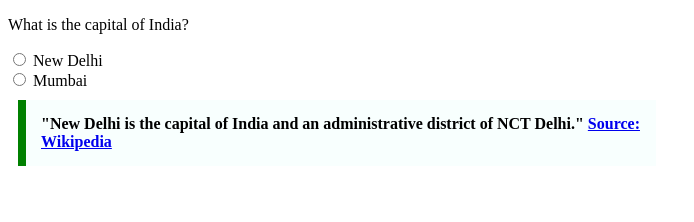
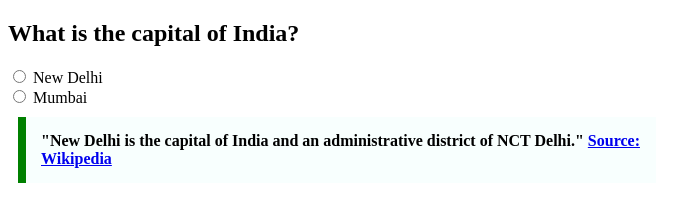
Before and after one commit to acciojob/trivia-satishcoderZZ1, a website: page main.html in a window 1280 px wide. Shown: the whole page, without its empty margins (0-694 px from the left). Drawn offline with Linux system fonts and the light colour scheme.

Commit message:
created a submission

```diff
--- a/main.html
+++ b/main.html
@@ -17,7 +17,7 @@
 
 <body>
 	<form>
-		<p>What is the capital of India?</p>
+		<h2>What is the capital of India?</h2>
 		<label>
 			<input type="radio" name="capital" value="New Delhi">
 			New Delhi
```
